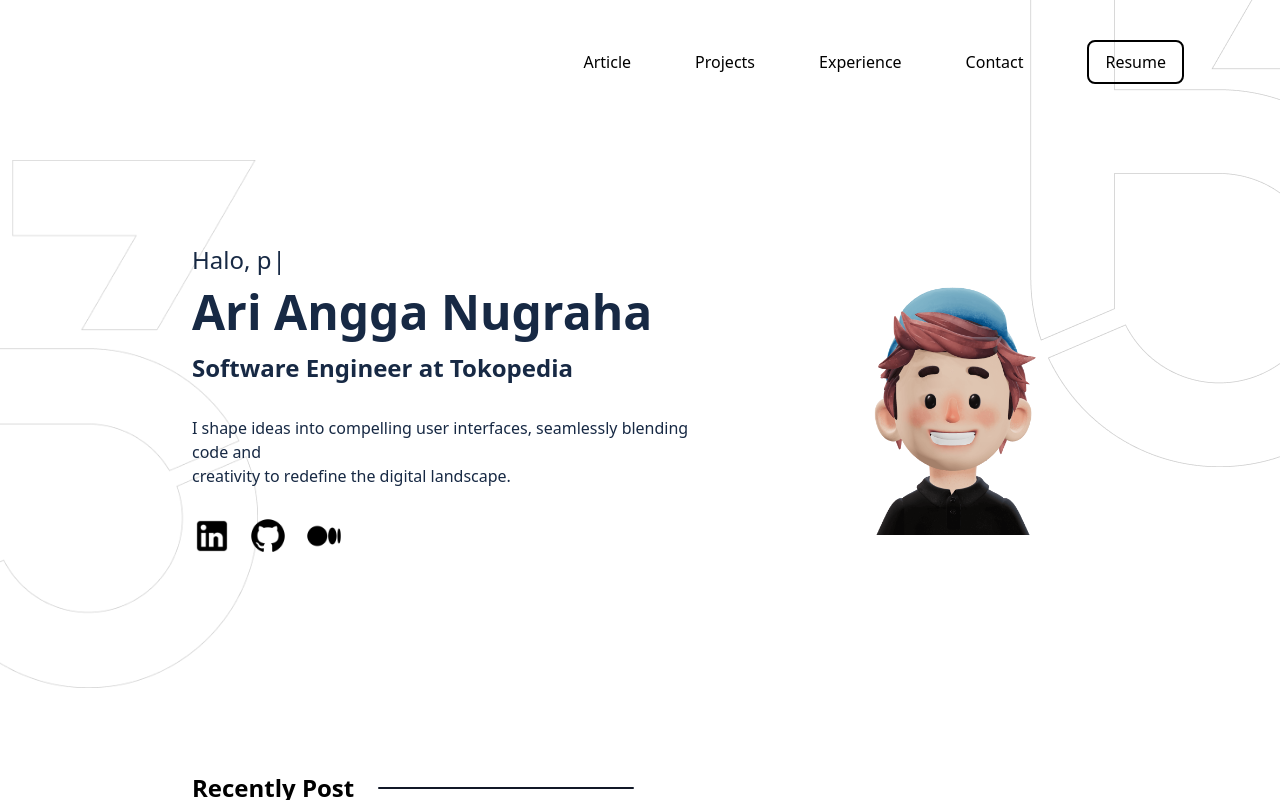
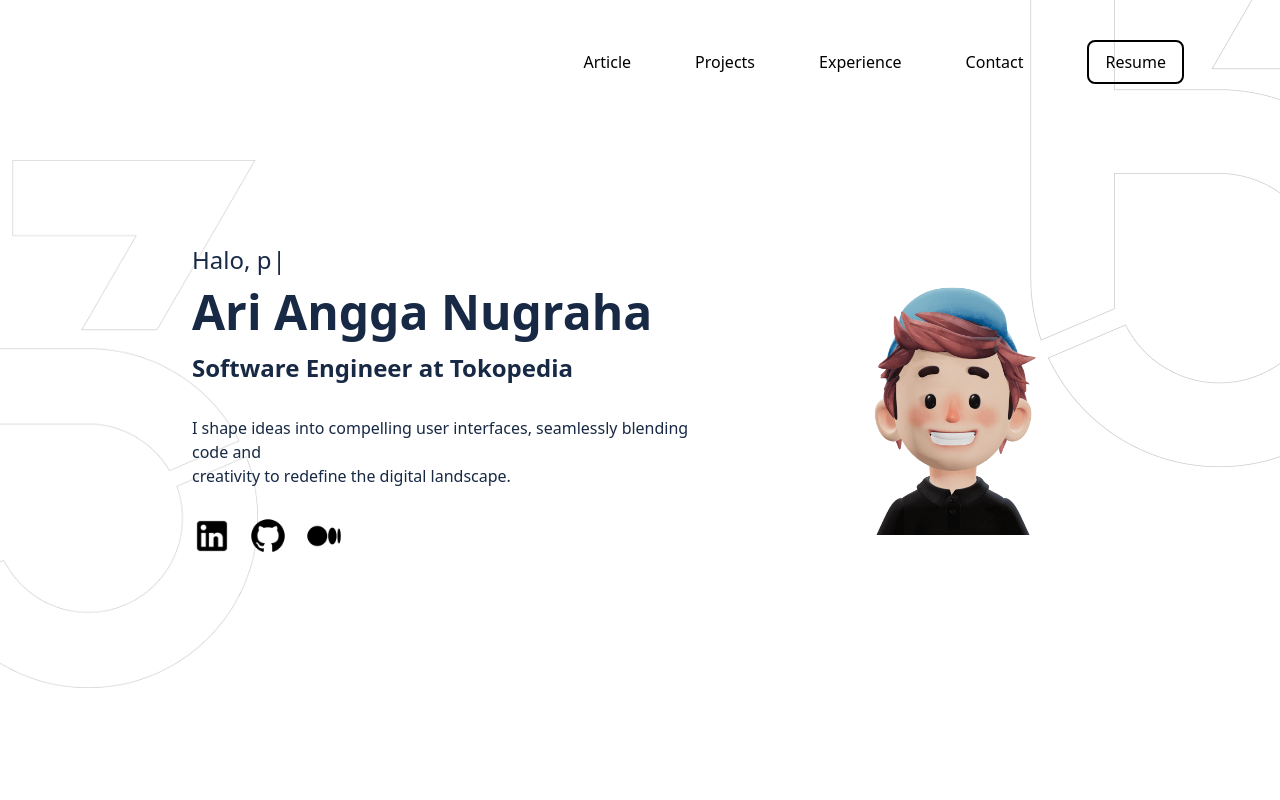
Before and after one commit to nugrahaa878/personal-web-ci-cd, a React (Vite) app: page / in a window 1280 px wide. Built offline with nearby package versions, Linux system fonts and the light colour scheme.

Commit message:
feat: remove feature

```diff
--- a/server.js
+++ b/server.js
@@ -7,11 +7,7 @@ import { createServer as createViteServer } from "vite";
 const __dirname = path.dirname(fileURLToPath(import.meta.url));
 
 async function createServer() {
-  console.log("999 LINE 10");
-
   const app = express();
-
-  console.log("999 LINE 14");
 
   // Create Vite server in middleware mode and configure the app type as
   // 'custom', disabling Vite's own HTML serving logic so parent server
--- a/src/pages/Home/views/DesktopView/index.tsx
+++ b/src/pages/Home/views/DesktopView/index.tsx
@@ -2,8 +2,6 @@ import Navbar from "../../../../components/Navbar";
 import BackdropNav from "../../../../components/BackdropNav";
 import BackdropHero from "../../../../components/BackdropHero";
 import HeroSection from "../../components/HeroSection";
-import ArticleSection from "../../components/ArticleSection";
-import ProjectSection from "../../components/ProjectSection";
 
 const HomeDesktopView = () => {
   return (
@@ -12,8 +10,8 @@ const HomeDesktopView = () => {
       <BackdropNav />
       <BackdropHero />
       <HeroSection />
-      <ArticleSection />
-      <ProjectSection />
+      {/* <ArticleSection />
+      <ProjectSection /> */}
     </div>
   );
 };
```
